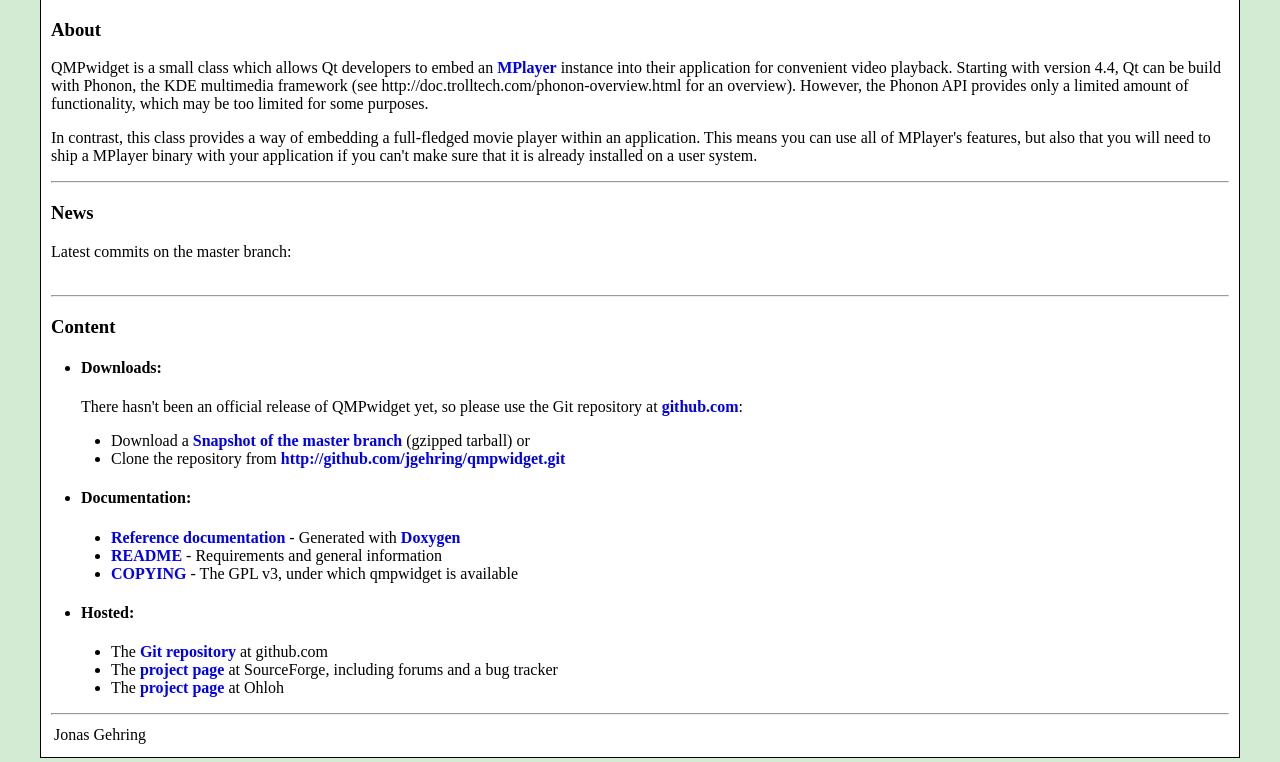
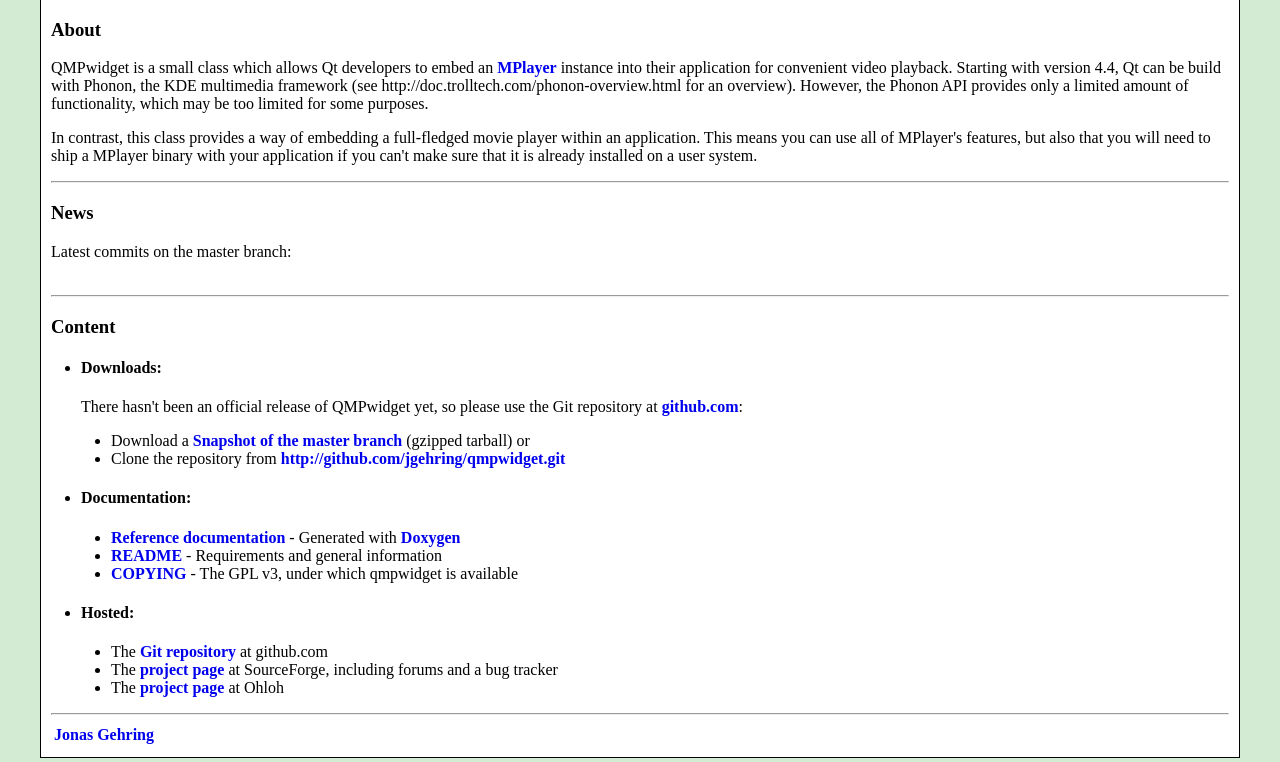
Before and after one commit to jgehring/qmpwidget, a plain HTML site: page web/index.html in a window 1280 px wide. Shown: the part 158-920 px from the top of the page. Drawn offline with Linux system fonts and the light colour scheme; a script that the page names is missing.

Commit message:
Website update: added link to homepage

```diff
--- a/web/index.html
+++ b/web/index.html
@@ -95,7 +95,7 @@
 
       <hr />
       <table width="100%">
-        <tr><td align="left">Jonas Gehring</td></tr>
+        <tr><td align="left"><a href="http://jgehring.net">Jonas Gehring</a></td></tr>
       </table>
     </div>
   </body>
```
